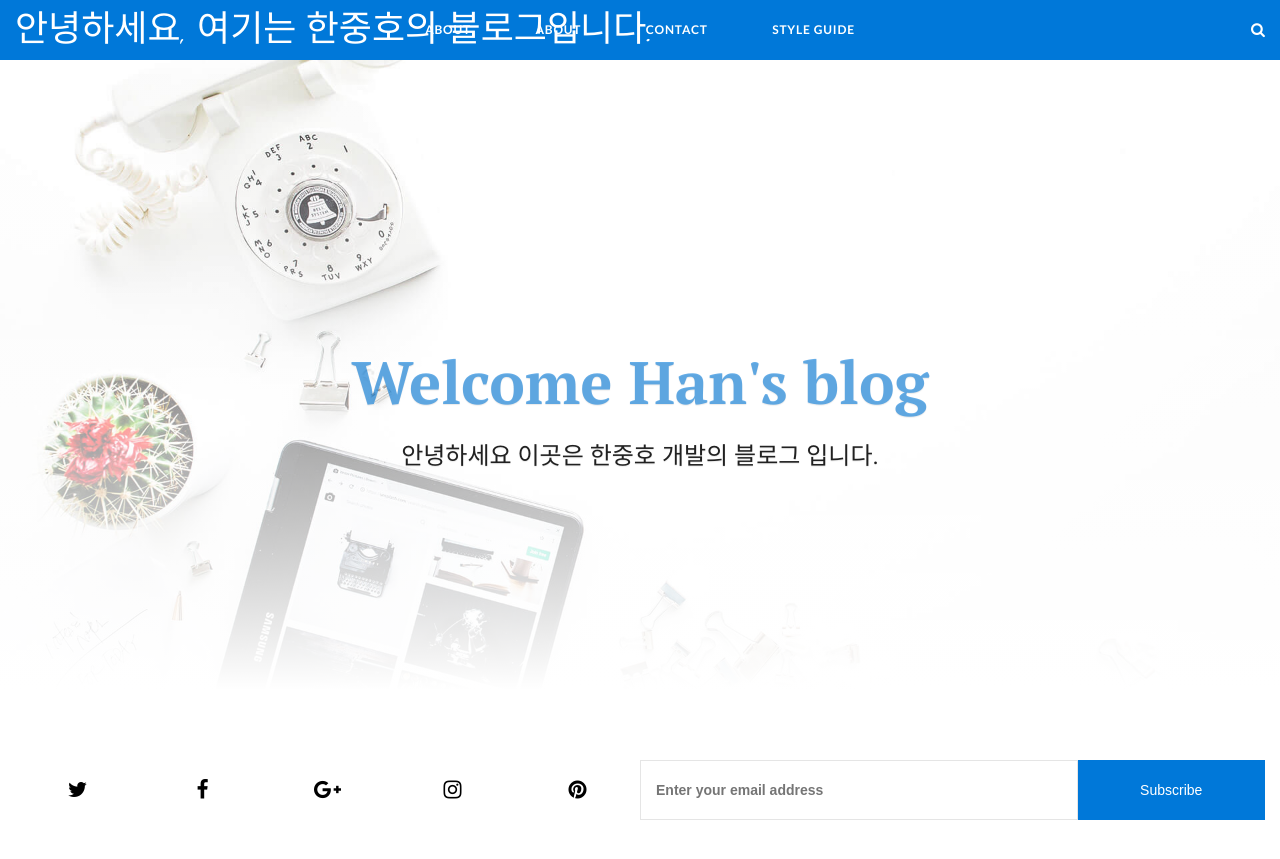
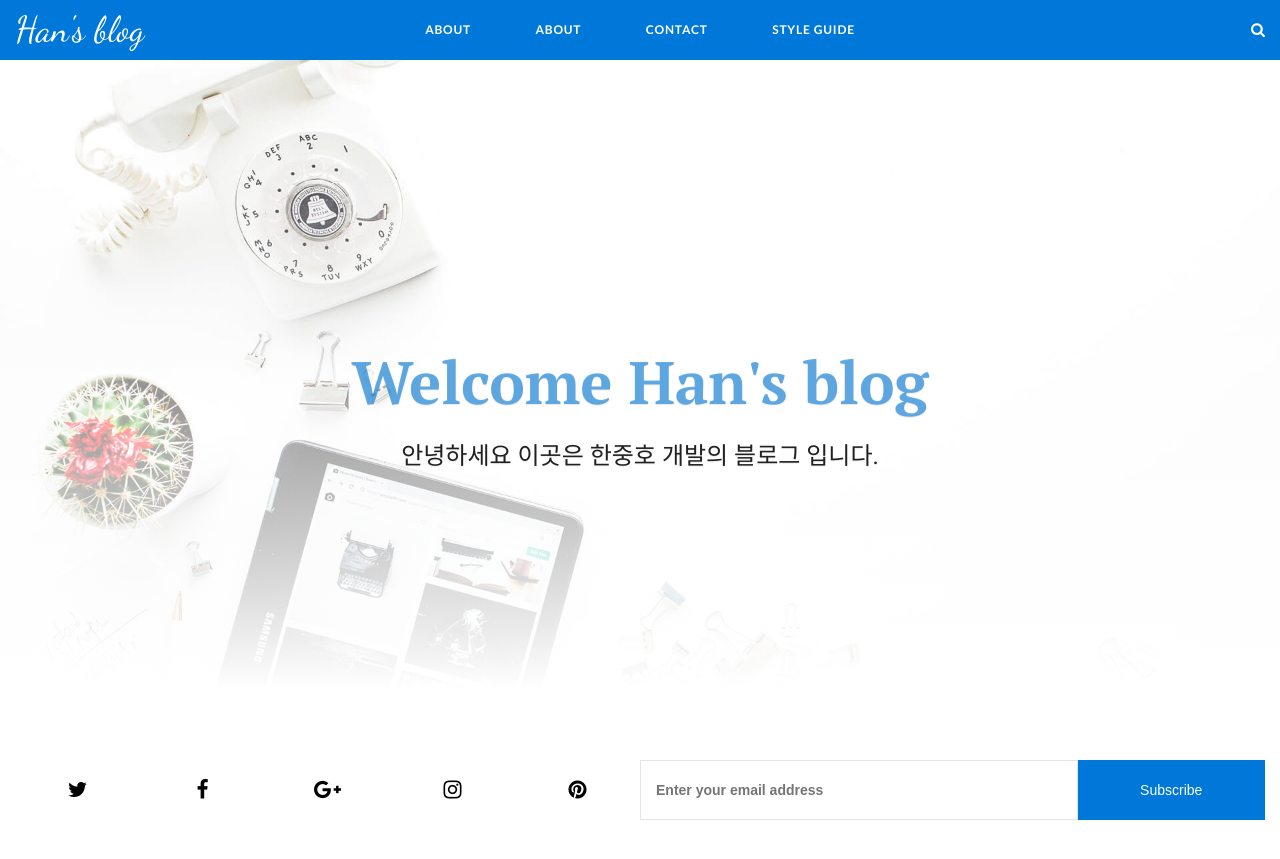
Before and after one commit to BlackHan26/gitblog_hello2, a Jekyll site: the page built from index.html, in a window 1280 px wide and 900 px high. Shown: the top 859 px of the window. Built offline with Jekyll 4.4.1, drawn with Linux system fonts in a browser that asks for light colours; the list of posts is cut into pages by our own code; some of the changed text lies outside the part shown.

Commit message:
-profile 변경

```diff
--- a/_config.yml
+++ b/_config.yml
@@ -1,5 +1,5 @@
 # Site settings
-title: 안녕하세요, 여기는 한중호의 블로그입니다.
+title: Han's blog
 description: Lokmont is a responsive simple theme for Jekyll.
 baseurl: "/gitblog_hello2" # the subpath of your site, e.g. /blog
 url: "https://BlackHan26/gitblog_hello2.github.io" # the base hostname & protocol for your site, e.g. http://example.com
```
